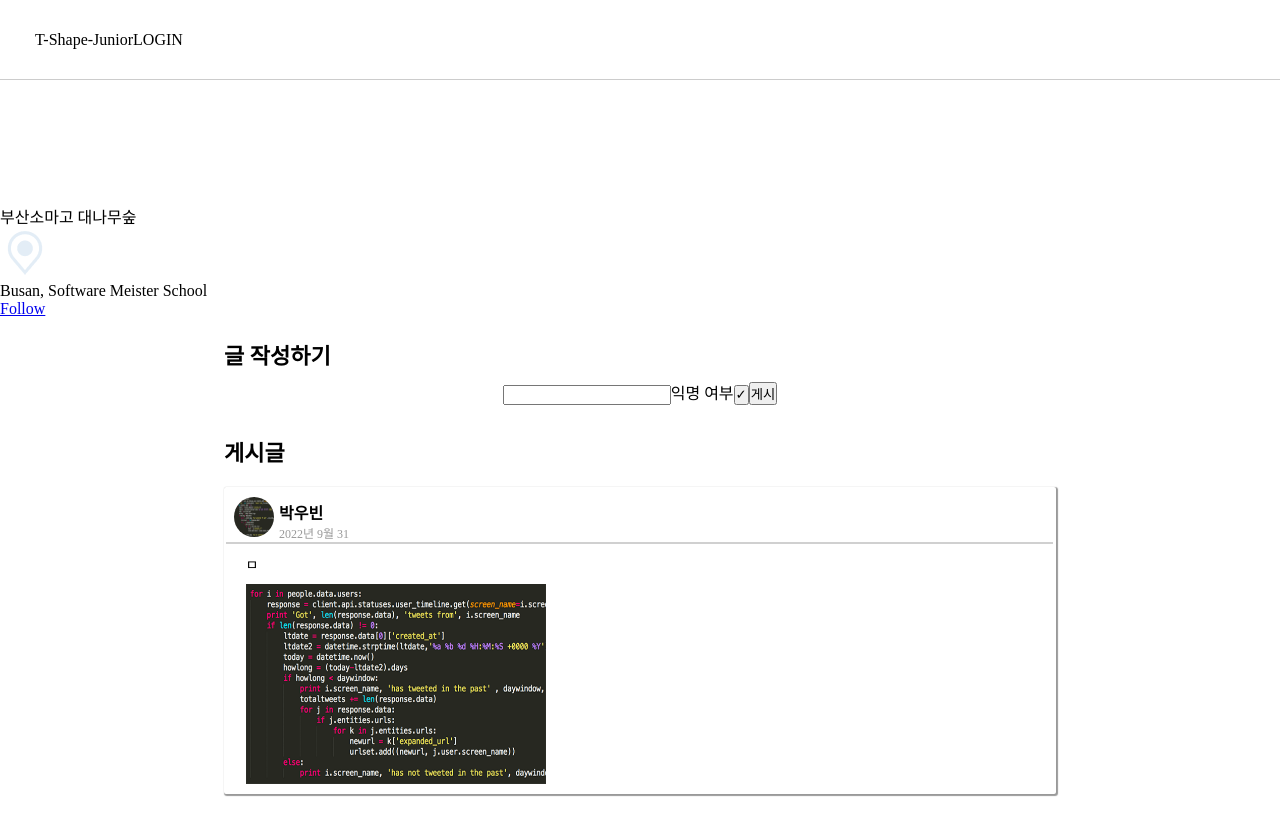
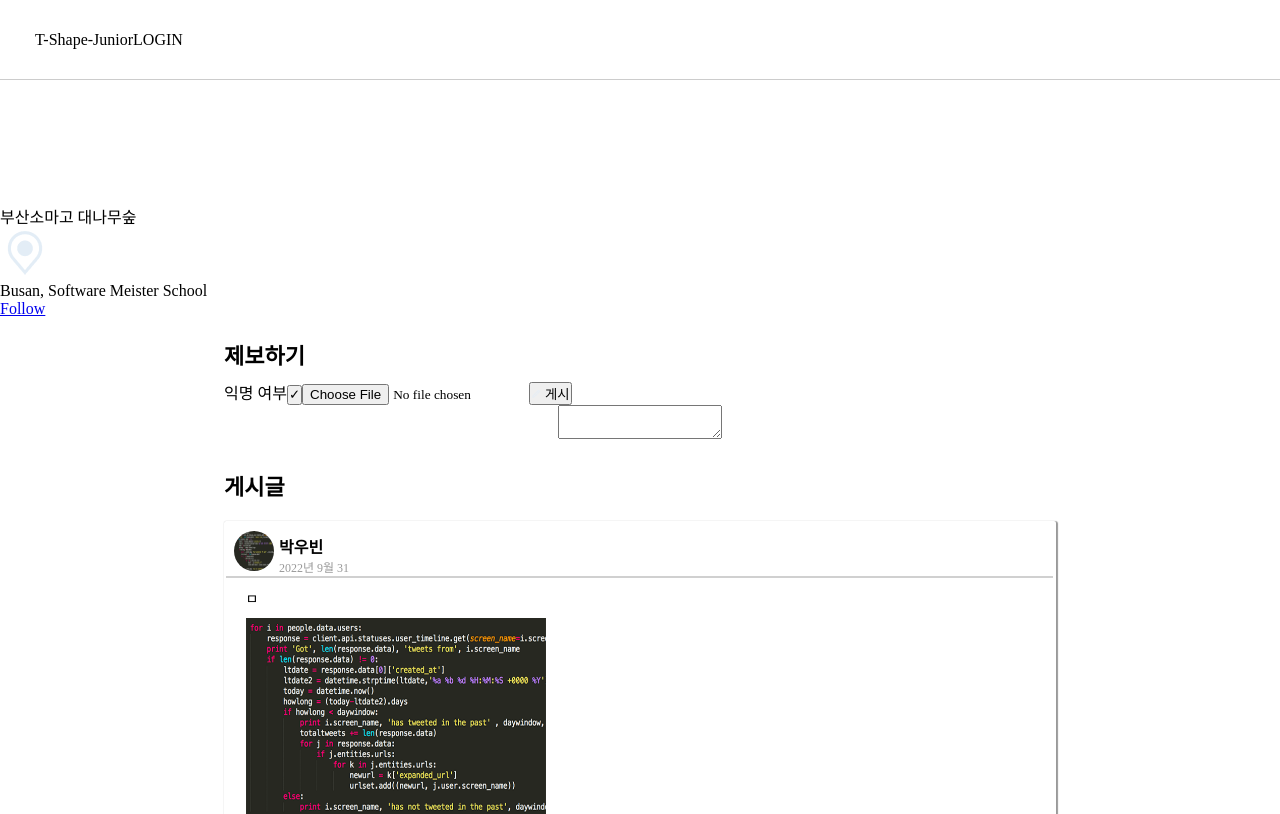
Before and after one commit to T-Junior-BambooForest/T_Frontend, a React (Create React App) app: page / in a window 1280 px wide. Shown: the top 814 px of the page. Built offline with nearby package versions, Linux system fonts and the light colour scheme; no server answers.

Commit message:
UPDATE : 구성 변경, 디자인 변경

```diff
--- a/src/Components/Post.js
+++ b/src/Components/Post.js
@@ -6,6 +6,7 @@ import Forum from './Forum';
 const Post = ({ userInfo }) => {
     const [date] = useState(new Date());
     const [isAnony, setIsAnony] = useState(true);
+    const [text, setText] = useState('');
     const [postInfo, setPostInfo] = useState([
         {
             postId: 1,
@@ -25,6 +26,7 @@ const Post = ({ userInfo }) => {
     ])
 
     const onClickIsAnony = useCallback(() => {
+        isAnony ? document.getElementById('buttonDOM').style.backgroundColor = '#238636' : document.getElementById('buttonDOM').style.backgroundColor = '#21262D';
         setIsAnony(!isAnony);
     }, [isAnony])
 
@@ -61,25 +63,30 @@ const Post = ({ userInfo }) => {
     }, [isAnony, postInfo, userInfo]
     );
 
-    const onChangeText = useCallback((e) => {
-        setPostInfo({
-            text: e.target.value
-        })
-    }, [])
+    const onChangeText = (e) => {
+        setText(e.target.value)
+    }
 
     return (
+        <form onSubmit={onSubmit}>
             <div className='article_wrap'>
                 <div className='article_box'>
                     <div className='post_title_box'>
-                    <h1 className='post_title'>글 작성하기</h1>
+                        <h1 className='post_title'>제보하기</h1>
+                        <div className='form_boxs'>
+                            <span className='anony_button_span'>익명 여부</span>
+                            <input type='button' className='anony_button' onClick={onClickIsAnony} value='✓' id='buttonDOM' />
+                            <input type='file' className='user__file' />
+                            <button type='submit' id='post' className='post_button' >
+                                <svg width="10" height="10" viewBox="0 0 20 20" fill="none" xmlns="http://www.w3.org/2000/svg">
+                                    <path d="M3.33333 17.5C3.39976 17.5081 3.46691 17.5081 3.53333 17.5L6.86667 16.6667C7.01454 16.6316 7.14998 16.5566 7.25833 16.45L17.5 6.17504C17.8104 5.86277 17.9847 5.44035 17.9847 5.00004C17.9847 4.55973 17.8104 4.13731 17.5 3.82504L16.1833 2.50004C16.0285 2.34508 15.8447 2.22215 15.6424 2.13828C15.4401 2.0544 15.2232 2.01123 15.0042 2.01123C14.7851 2.01123 14.5683 2.0544 14.3659 2.13828C14.1636 2.22215 13.9798 2.34508 13.825 2.50004L3.58333 12.7417C3.47566 12.8506 3.39812 12.9855 3.35833 13.1334L2.525 16.4667C2.49505 16.5745 2.48712 16.6873 2.50169 16.7982C2.51626 16.9092 2.55303 17.0161 2.6098 17.1125C2.66658 17.209 2.74219 17.293 2.83214 17.3595C2.92209 17.4261 3.02452 17.4739 3.13333 17.5C3.19976 17.5081 3.26691 17.5081 3.33333 17.5ZM15 3.67504L16.325 5.00004L15 6.32504L13.6833 5.00004L15 3.67504ZM4.925 13.7584L12.5 6.17504L13.825 7.50004L6.24167 15.0834L4.48333 15.5167L4.925 13.7584Z" fill="#E5EDF5" />
+                                </svg>
+                                <span style={{ marginLeft: '4px' }}>게시</span>
+                            </button>
+                        </div>
                     </div>
                     <div className='editor_box'>
-                    <form onSubmit={onSubmit}>
-                        <input type='text' className='editor' onChange={onChangeText} />
-                        <label htmlFor='anony-button'>익명 여부</label>
-                        <input type='button' id='anony-button' onClick={onClickIsAnony} value='✓' />
-                        <button type='submit'>게시</button>
-                    </form>
+                        <textarea className='editor' onChange={onChangeText} value={text} />
                     </div>
                     <Forum
                         postInfo={postInfo}
@@ -87,7 +94,7 @@ const Post = ({ userInfo }) => {
                     />
                 </div>
             </div>
-
+        </form>
     );
 };
 
```
Lines whose indentation alone changed are shown as unchanged.
